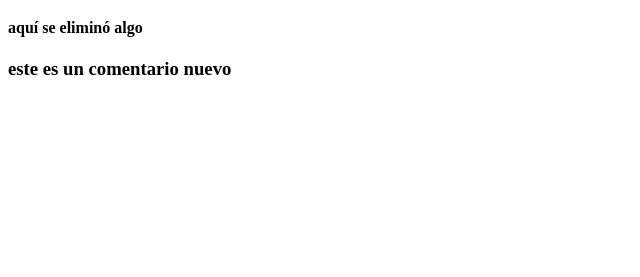
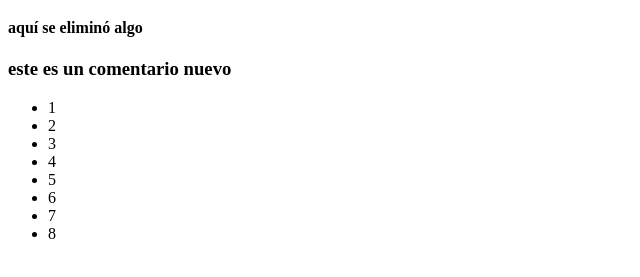
Before and after one commit to danamaring/prueba_gordito, a plain HTML site: page index.html in a window 1280 px wide. Shown: the part 61-338 px from the top of the page, without its empty margins (0-640 px from the left). Drawn offline with Linux system fonts and the light colour scheme.

Commit message:
primer cambio a la 2da branch

```diff
--- a/index.html
+++ b/index.html
@@ -10,5 +10,16 @@
 
 	<h3>este es un comentario nuevo</h3>
 
+	<ul>
+		<li>1</li>
+		<li>2</li>
+		<li>3</li>
+		<li>4</li>
+		<li>5</li>
+		<li>6</li>
+		<li>7</li>
+		<li>8</li>
+	</ul>
+
 </body>
 </html>
```
